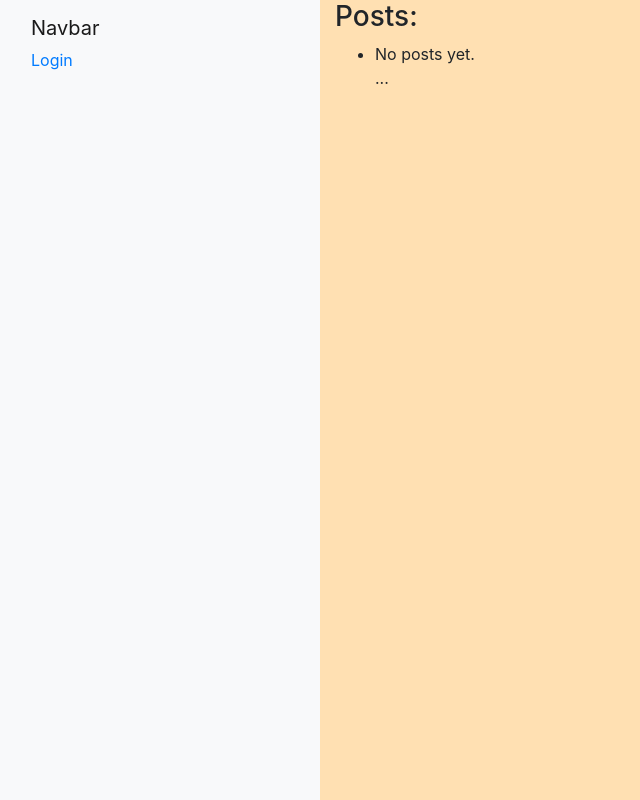
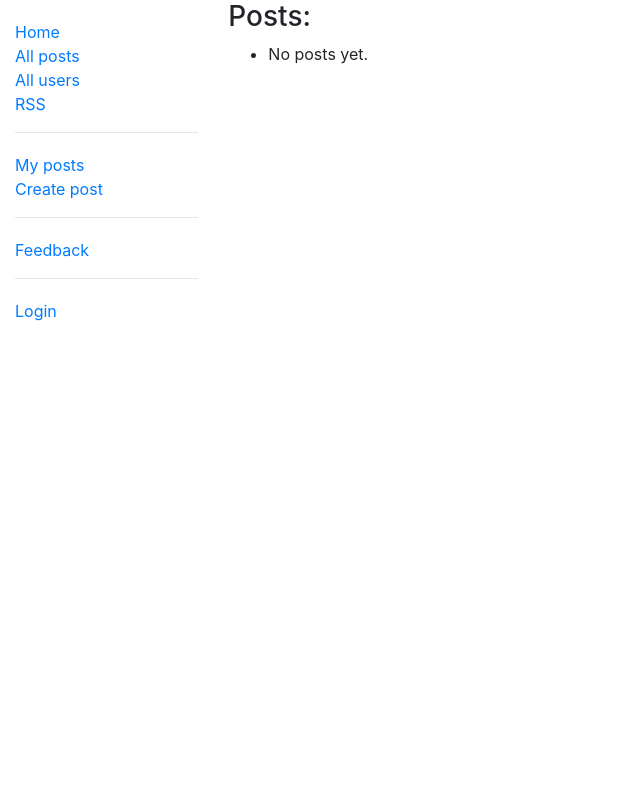
Before and after one commit to CapitanS/Hillel_blog, a Django app: page /posts/posts/ in a window 1280 px wide. Shown: the whole page, without its empty margins (0-640 px from the left). Run offline with Django 3.2, Linux system fonts and the light colour scheme; data that the repository does not hold is empty.

Commit message:
- move templates from post - corrected base_generic.html - added static and media in settings.py - corrected posts/urls.py

```diff
--- a/posts/urls.py
+++ b/posts/urls.py
@@ -2,7 +2,6 @@ from django.urls import path
 
 from . import views
 
-app_name = 'posts'
 urlpatterns = [
     path('', views.index, name='index'),
     path('posts/create/', views.PostCreate.as_view(), name='post_create'),
--- a/templates/base_generic.html
+++ b/templates/base_generic.html
@@ -12,34 +12,51 @@
 <body>
   <div class="container-fluid">
     <div class="row">
-      <div class="col-md-4 col-lg-3 navbar-container bg-light">
-        <!-- Вертикальное меню -->
-        <nav class="navbar navbar-expand-md navbar-light">
-          <a class="navbar-brand" href="#">Navbar</a>
-          <button class="navbar-toggler" type="button" data-toggle="collapse" data-target="#navbar" aria-controls="navbarSupportedContent" aria-expanded="false" aria-label="Toggle navigation">
-            <span class="navbar-toggler-icon"></span>
-          </button>
-          <div class="collapse navbar-collapse" id="navbar">
-            <!-- Пункты вертикального меню -->
-            <ul class="navbar-nav">
-              {% if user.is_authenticated %}
+      <div class="col-sm-2">
+      {% block sidebar %}
+        <ul class="sidebar-nav">
+            <li><a href="{% url 'index' %}">Home</a></li>
+            <li><a href="{% url 'post_list' %}">All posts</a></li>
+            <li><a href="">All users</a></li>
+            <li><a href="">RSS</a></li>
+        </ul>
+
+        <hr />
+
+        <ul class="sidebar-nav">
+            <li><a href="">My posts</a></li>
+            <li><a href="{% url 'post_create' %}">Create post</a></li>
+        </ul>
+
+        <hr />
+
+        <ul class="sidebar-nav">
+            <li><a href="">Feedback</a></li>
+        </ul>
+
+        <hr />
+
+        <ul class="sidebar-nav">
+            {% if user.is_authenticated %}
             <li>User: {{ user.get_username }}</li>
             <li><a href="{% url 'logout' %}?next={{request.path}}">Logout</a></li>
             {% else %}
             <li><a href="{% url 'login' %}?next={{request.path}}">Login</a></li>
             {% endif %}
+        </ul>
+
+      {% endblock %}
+      </div>
+      <div class="col-sm-10 ">
+          {% if messages %}
+            <ul class="messages">
+                {% for message in messages %}
+                <li class="{{ message.tags }}">{{ message }}</li>
+                {% endfor %}
             </ul>
-          </div>
-        </nav>
-      </div>
-      <div class="col-md-8 col-lg-9 content-container" style="background-color: #ffe0b2">
+          {% endif %}
 
-        {% block content %}
-        {% endblock %}
-        ...
-      </div>
-    </div>
-  </div>
+          {% block content %}{% endblock %}
 
         {% block pagination %}
           {% if is_paginated %}
```
Also changed, not shown: blog/settings.py (+5 -6 lines), templates/index.html (renamed from posts/templates/index.html), templates/posts/post_create_page.html (renamed from posts/templates/posts/post_create_page.html), templates/posts/post_detail_page.html (renamed from posts/templates/posts/post_detail_page.html), templates/posts/post_list_page.html (renamed from posts/templates/posts/post_list_page.html).
